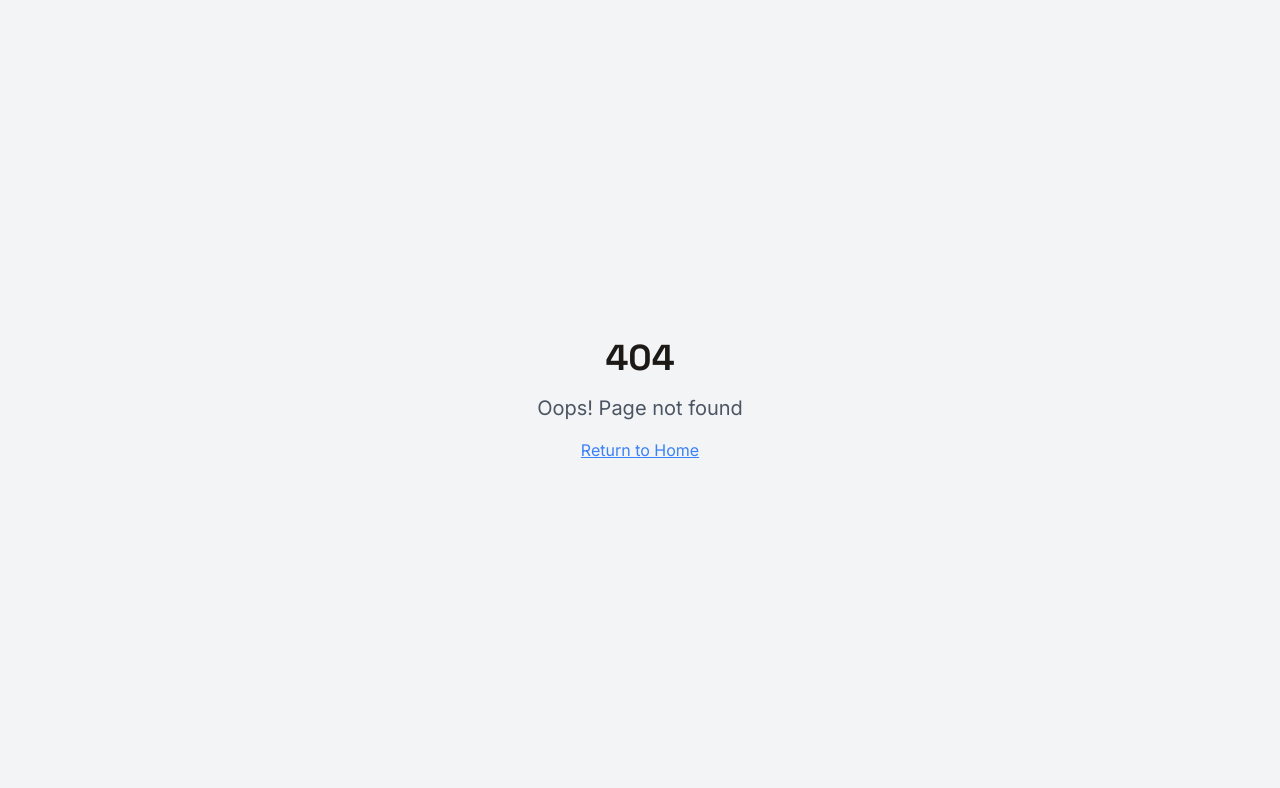
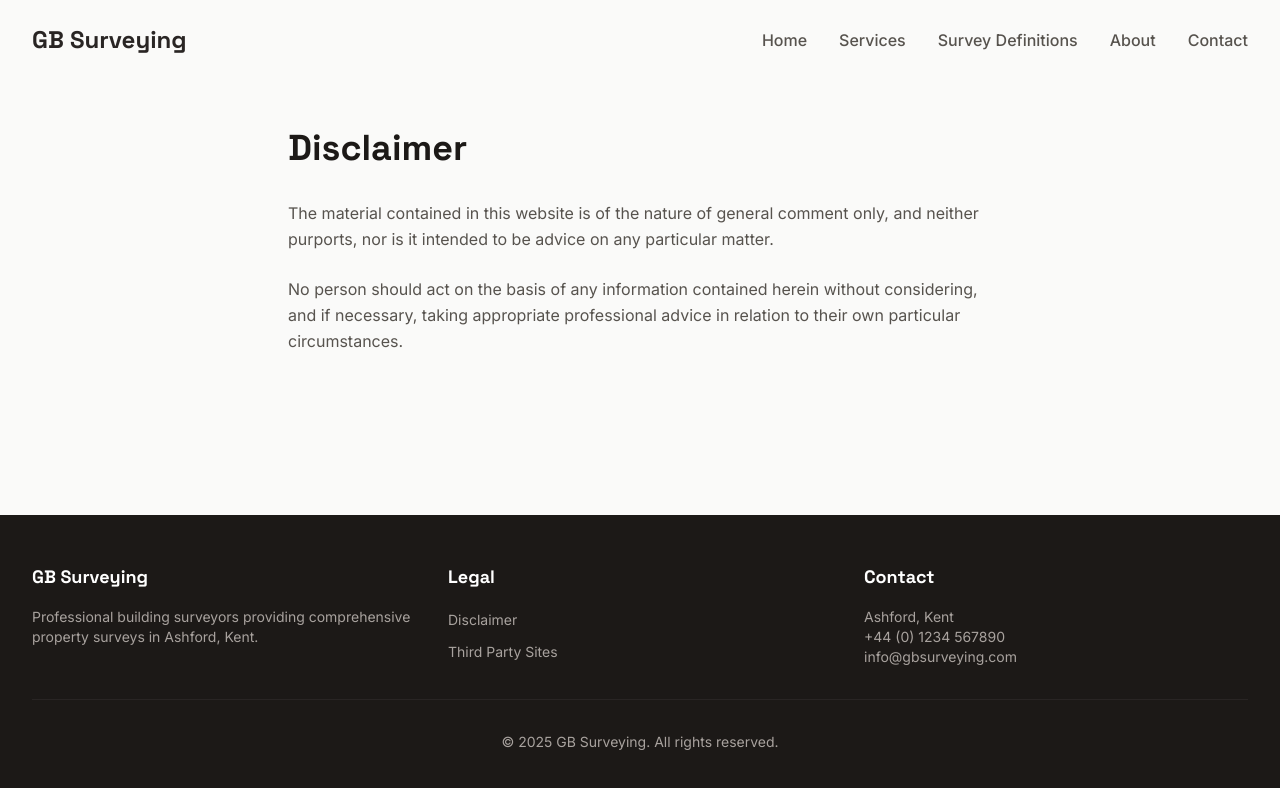
Before and after one commit to jordanjoecooper/surveyor-sparkle-helper, a React (Vite) app: page /disclaimer in a window 1280 px wide. Before the commit this address had no page. Shown: the top 788 px of the page. Built offline with nearby package versions, Linux system fonts and the light colour scheme.

Commit message:
Add footer and disclaimer pages
Added a footer to the website with links to Disclaimer and Third Party Sites pages.  Created content for these new pages as specified in the prompt.

```diff
--- a/src/App.tsx
+++ b/src/App.tsx
@@ -6,6 +6,8 @@ import { QueryClient, QueryClientProvider } from "@tanstack/react-query";
 import { BrowserRouter, Routes, Route } from "react-router-dom";
 import Index from "./pages/Index";
 import SurveyDefinitions from "./pages/SurveyDefinitions";
+import Disclaimer from "./pages/Disclaimer";
+import ThirdPartySites from "./pages/ThirdPartySites";
 import NotFound from "./pages/NotFound";
 
 const queryClient = new QueryClient();
@@ -19,6 +21,8 @@ const App = () => (
         <Routes>
           <Route path="/" element={<Index />} />
           <Route path="/survey-definitions" element={<SurveyDefinitions />} />
+          <Route path="/disclaimer" element={<Disclaimer />} />
+          <Route path="/third-party-sites" element={<ThirdPartySites />} />
           <Route path="*" element={<NotFound />} />
         </Routes>
       </BrowserRouter>
--- /dev/null
+++ b/src/components/Footer.tsx
@@ -0,0 +1,54 @@
+
+const Footer = () => {
+  return (
+    <footer className="bg-warmGray-900 text-warmGray-400">
+      <div className="max-w-7xl mx-auto px-4 sm:px-6 lg:px-8 py-12">
+        <div className="grid grid-cols-1 md:grid-cols-3 gap-8">
+          <div>
+            <h3 className="text-white font-display text-lg font-bold mb-4">GB Surveying</h3>
+            <p className="text-sm">
+              Professional building surveyors providing comprehensive property surveys in Ashford, Kent.
+            </p>
+          </div>
+
+          <div>
+            <h3 className="text-white font-display text-lg font-bold mb-4">Legal</h3>
+            <ul className="space-y-2">
+              <li>
+                <a
+                  href="/disclaimer"
+                  className="text-sm hover:text-white transition-colors duration-200"
+                >
+                  Disclaimer
+                </a>
+              </li>
+              <li>
+                <a
+                  href="/third-party-sites"
+                  className="text-sm hover:text-white transition-colors duration-200"
+                >
+                  Third Party Sites
+                </a>
+              </li>
+            </ul>
+          </div>
+
+          <div>
+            <h3 className="text-white font-display text-lg font-bold mb-4">Contact</h3>
+            <address className="text-sm not-italic">
+              <p>Ashford, Kent</p>
+              <p>+44 (0) 1234 567890</p>
+              <p>info@gbsurveying.com</p>
+            </address>
+          </div>
+        </div>
+
+        <div className="mt-8 pt-8 border-t border-warmGray-800 text-center text-sm">
+          <p>&copy; {new Date().getFullYear()} GB Surveying. All rights reserved.</p>
+        </div>
+      </div>
+    </footer>
+  );
+};
+
+export default Footer;
--- /dev/null
+++ b/src/pages/Disclaimer.tsx
@@ -0,0 +1,33 @@
+
+import Navbar from '../components/Navbar';
+import Footer from '../components/Footer';
+
+const Disclaimer = () => {
+  return (
+    <div className="min-h-screen bg-warmGray-50 flex flex-col">
+      <Navbar />
+
+      <main className="flex-grow pt-32 pb-16">
+        <div className="max-w-3xl mx-auto px-4 sm:px-6 lg:px-8">
+          <h1 className="text-3xl md:text-4xl font-bold text-warmGray-900 mb-8">
+            Disclaimer
+          </h1>
+
+          <div className="prose prose-warmGray max-w-none">
+            <p className="text-warmGray-600 leading-relaxed mb-6">
+              The material contained in this website is of the nature of general comment only, and neither purports, nor is it intended to be advice on any particular matter.
+            </p>
+
+            <p className="text-warmGray-600 leading-relaxed">
+              No person should act on the basis of any information contained herein without considering, and if necessary, taking appropriate professional advice in relation to their own particular circumstances.
+            </p>
+          </div>
+        </div>
+      </main>
+
+      <Footer />
+    </div>
+  );
+};
+
+export default Disclaimer;
--- a/src/pages/Index.tsx
+++ b/src/pages/Index.tsx
@@ -1,6 +1,6 @@
-
 import { Building, MapPin, Phone, Mail, Clock } from 'lucide-react';
 import Navbar from '../components/Navbar';
+import Footer from '../components/Footer';
 
 const Index = () => {
   return (
@@ -162,6 +162,8 @@ const Index = () => {
           </div>
         </div>
       </section>
+
+      <Footer />
     </div>
   );
 };
--- a/src/pages/SurveyDefinitions.tsx
+++ b/src/pages/SurveyDefinitions.tsx
@@ -1,11 +1,12 @@
-
 import Navbar from '../components/Navbar';
+import Footer from '../components/Footer';
 
 const SurveyDefinitions = () => {
   return (
-    <div className="min-h-screen bg-warmGray-50">
+    <div className="min-h-screen bg-warmGray-50 flex flex-col">
       <Navbar />
 
+      <main className="flex-grow">
         <div className="pt-20 pb-16">
           <div className="max-w-4xl mx-auto px-4 sm:px-6 lg:px-8">
             <h1 className="text-3xl md:text-4xl font-bold text-warmGray-900 mb-8 mt-8">
@@ -87,6 +88,9 @@ const SurveyDefinitions = () => {
             </div>
           </div>
         </div>
+      </main>
+
+      <Footer />
     </div>
   );
 };
--- /dev/null
+++ b/src/pages/ThirdPartySites.tsx
@@ -0,0 +1,29 @@
+
+import Navbar from '../components/Navbar';
+import Footer from '../components/Footer';
+
+const ThirdPartySites = () => {
+  return (
+    <div className="min-h-screen bg-warmGray-50 flex flex-col">
+      <Navbar />
+
+      <main className="flex-grow pt-32 pb-16">
+        <div className="max-w-3xl mx-auto px-4 sm:px-6 lg:px-8">
+          <h1 className="text-3xl md:text-4xl font-bold text-warmGray-900 mb-8">
+            Third Party Sites
+          </h1>
+
+          <div className="prose prose-warmGray max-w-none">
+            <p className="text-warmGray-600 leading-relaxed">
+              This website may contain links to websites operated by third parties. Such links are provided for your convenience only and we have no control over their individual content. We therefore make no warranties or representations as to the accuracy or completeness of any of the information appearing in relation to any linked websites nor as to the suitability or quality of any of their products or services. The provision of links to third party sites does not imply any endorsement of the sites or those that control them.
+            </p>
+          </div>
+        </div>
+      </main>
+
+      <Footer />
+    </div>
+  );
+};
+
+export default ThirdPartySites;
```
Lines whose indentation alone changed are shown as unchanged.
